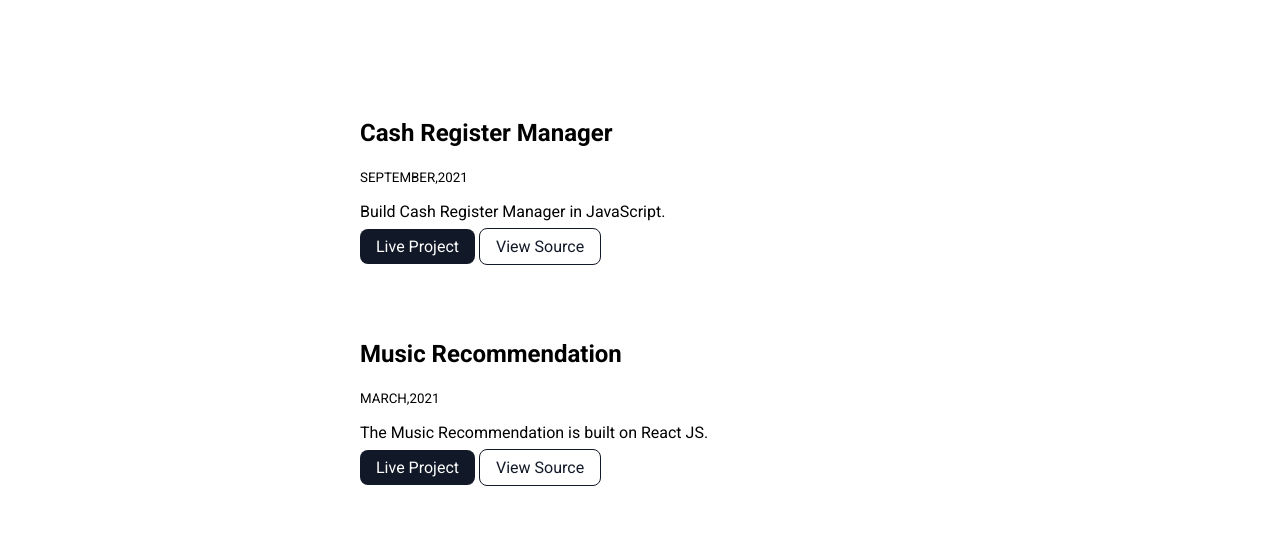
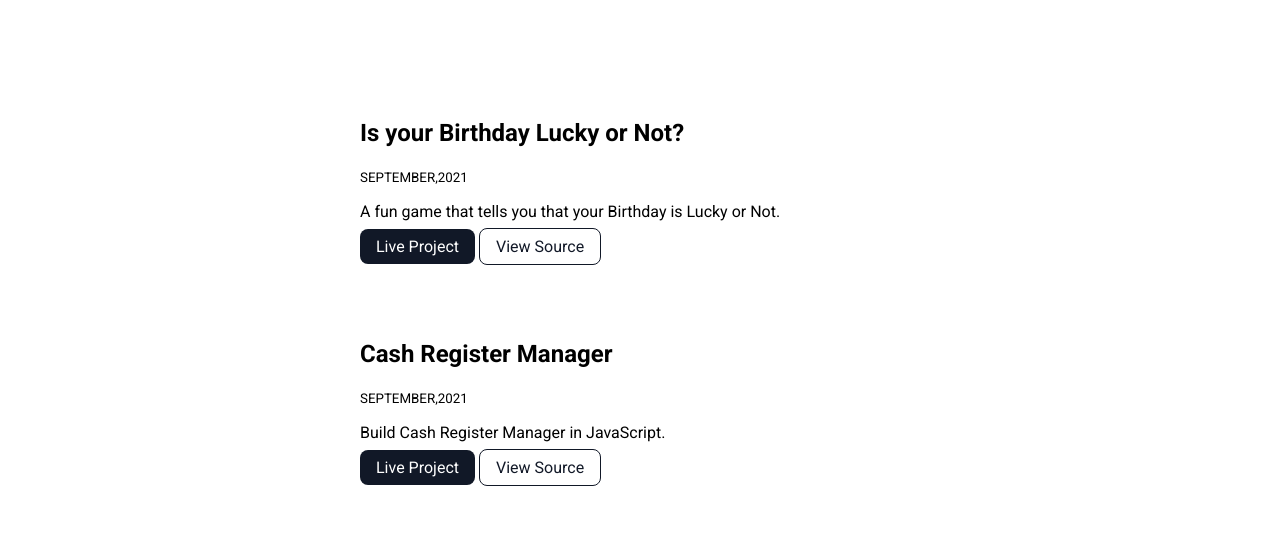
Before and after one commit to gurmanshaan/myportfolio, a plain HTML site: page projects.html in a window 1280 px wide. Shown: the part 212-769 px from the top of the page. Drawn offline with Linux system fonts and the light colour scheme.

Commit message:
docx:update project page
add birthday lucky or not project

```diff
--- a/projects.html
+++ b/projects.html
@@ -36,6 +36,25 @@
     </header>
 
     <ul class="list-non-bullet">
+      <li>
+        <article class="showcase-list container container-center">
+          <h1>Is your Birthday Lucky or Not?</h1>
+          <small>SEPTEMBER,2021</small>
+          <p>A fun game that tells you that your Birthday is Lucky or Not.</p>
+          <a
+            class="link primary-link"
+            href="https://gurmanshaan-birthday-lucky-or-not.netlify.app/"
+            target="_blank"
+            >Live Project</a
+          >
+          <a
+            class="link secondary-link"
+            href="https://github.com/gurmanshaan/birthdayluckyornot"
+            target="_blank"
+            >View Source</a
+          >
+        </article>
+      </li>
       <li>
         <article class="showcase-list container container-center">
           <h1>Cash Register Manager</h1>
```
